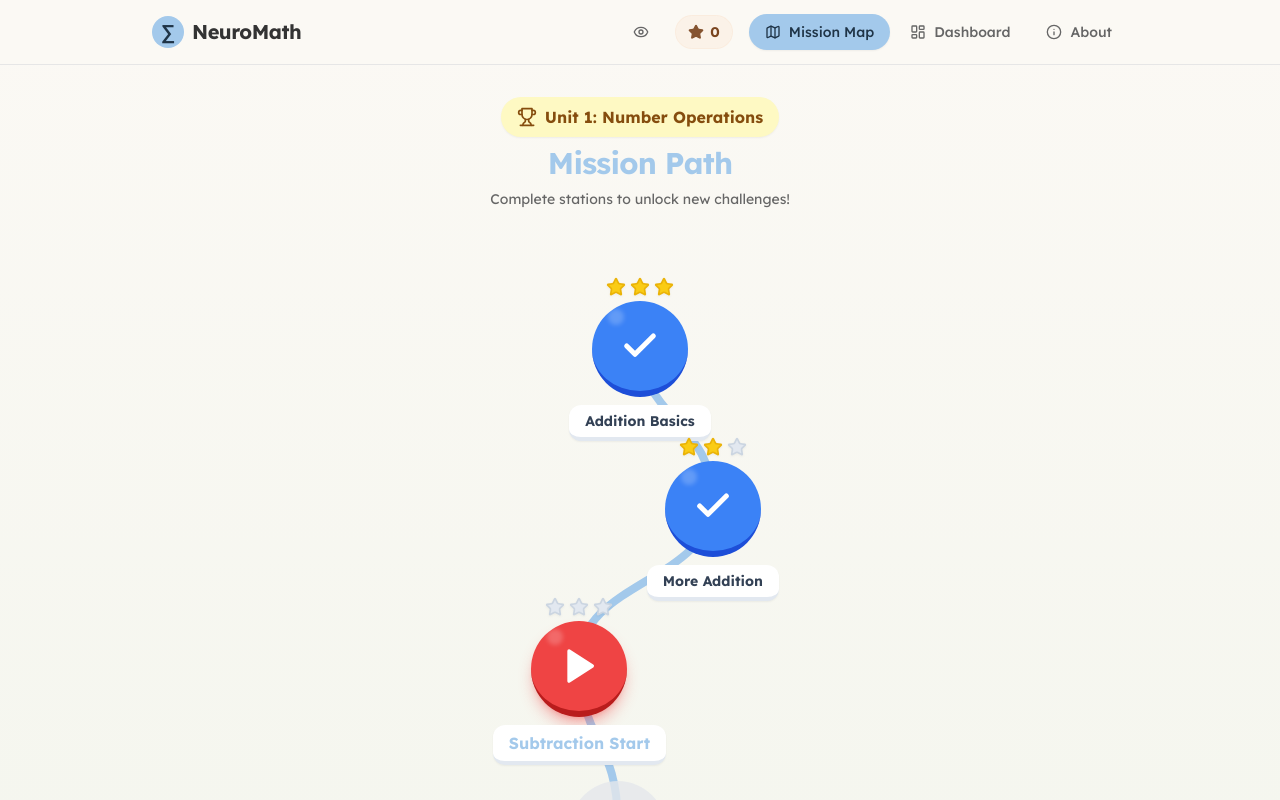
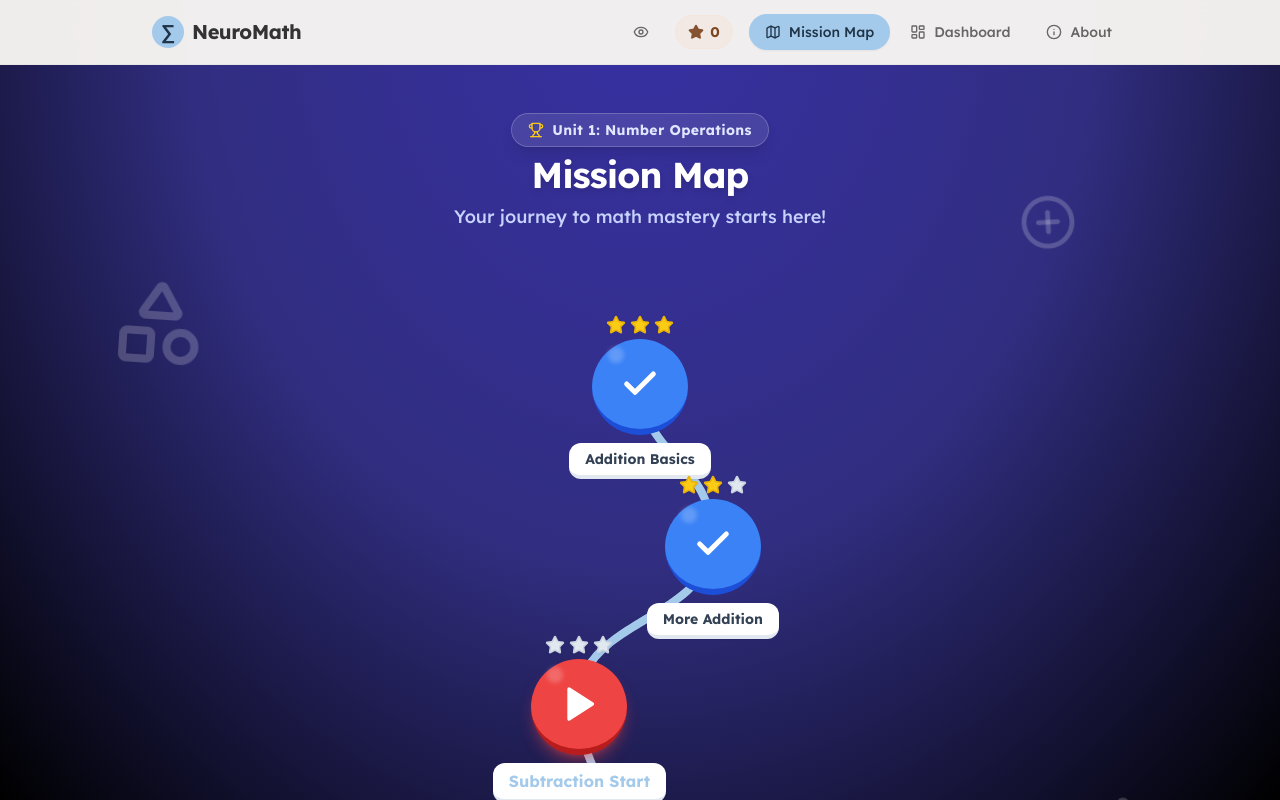
Before and after one commit to Anurup-R-Krishnan/math-odyssey, a React (Vite) app in the folder math-explorer/: page / in a window 1280 px wide. Shown: the top 800 px of the page. Built offline with nearby package versions, Linux system fonts and the light colour scheme; the HTML template or start-up script is replaced by a standard one.

Commit message:
style: add immersive space background and floating elements to Home

```diff
--- a/math-explorer/src/pages/Home.tsx
+++ b/math-explorer/src/pages/Home.tsx
@@ -63,31 +63,54 @@ const missions: Mission[] = [
   }
 ];
 
+const FloatingElement = ({ delay, duration, left, top, scale, children }: any) => (
+  <motion.div
+    initial={{ y: 0, rotate: 0 }}
+    animate={{ y: [0, -20, 0], rotate: [0, 10, -10, 0] }}
+    transition={{ duration, repeat: Infinity, delay, ease: "easeInOut" }}
+    className="absolute text-white/20 pointer-events-none z-0"
+    style={{ left, top, scale }}
+  >
+    {children}
+  </motion.div>
+);
+
 const Home = () => {
   return (
-    <section className="min-h-screen bg-gradient-to-b from-background to-secondary/20 pb-20">
-      <div className="container max-w-md mx-auto px-4 py-8">
+    <section className="min-h-screen bg-indigo-900 pb-20 relative overflow-hidden">
+      {/* Immersive Background */}
+      <div className="fixed inset-0 bg-[radial-gradient(ellipse_at_top,_var(--tw-gradient-stops))] from-indigo-800 via-indigo-900 to-black z-0" />
+
+      {/* Floating Decor */}
+      <FloatingElement delay={0} duration={5} left="10%" top="15%" scale={1.5}><Shapes size={64} /></FloatingElement>
+      <FloatingElement delay={2} duration={7} left="80%" top="10%" scale={1.2}><PlusCircle size={48} /></FloatingElement>
+      <FloatingElement delay={1} duration={6} left="15%" top="60%" scale={1}><MinusCircle size={48} /></FloatingElement>
+      <FloatingElement delay={3} duration={8} left="85%" top="50%" scale={1.8}><Star size={56} /></FloatingElement>
+      <FloatingElement delay={0.5} duration={9} left="50%" top="85%" scale={2}><Trophy size={120} className="text-white/5" /></FloatingElement>
+
+
+      <div className="container max-w-md mx-auto px-4 py-8 relative z-10">
 
         {/* Header Area */}
-        <div className="text-center space-y-2 mb-8">
+        <div className="text-center space-y-2 mb-12 mt-4">
           <motion.div
             initial={{ opacity: 0, y: -20 }}
             animate={{ opacity: 1, y: 0 }}
-            className="inline-flex items-center gap-2 bg-yellow-100 text-yellow-800 px-4 py-2 rounded-full font-bold shadow-sm"
+            className="inline-flex items-center gap-2 bg-white/10 backdrop-blur-md border border-white/20 text-indigo-100 px-4 py-1.5 rounded-full font-bold shadow-lg"
           >
-            <Trophy className="w-5 h-5" />
-            <span>Unit 1: Number Operations</span>
+            <Trophy className="w-4 h-4 text-yellow-400" />
+            <span className="text-sm tracking-wide">Unit 1: Number Operations</span>
           </motion.div>
-          <h1 className="text-3xl font-extrabold tracking-tight text-primary">
-            Mission Path
+          <h1 className="text-4xl font-black tracking-tight text-white drop-shadow-md">
+            Mission Map
           </h1>
-          <p className="text-muted-foreground text-sm">
-            Complete stations to unlock new challenges!
+          <p className="text-indigo-200 text-lg font-medium">
+            Your journey to math mastery starts here!
           </p>
         </div>
 
         {/* The Mission Map */}
-        <div className="relative">
+        <div className="relative min-h-[500px]">
           <MissionMap missions={missions} />
         </div>
 
```
